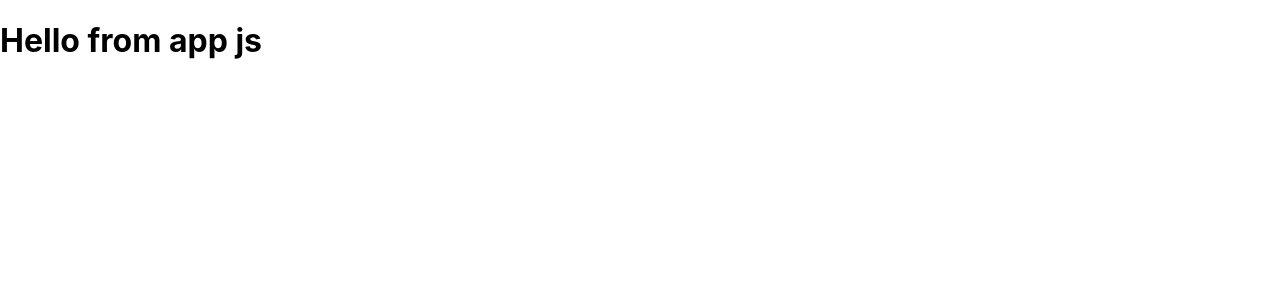
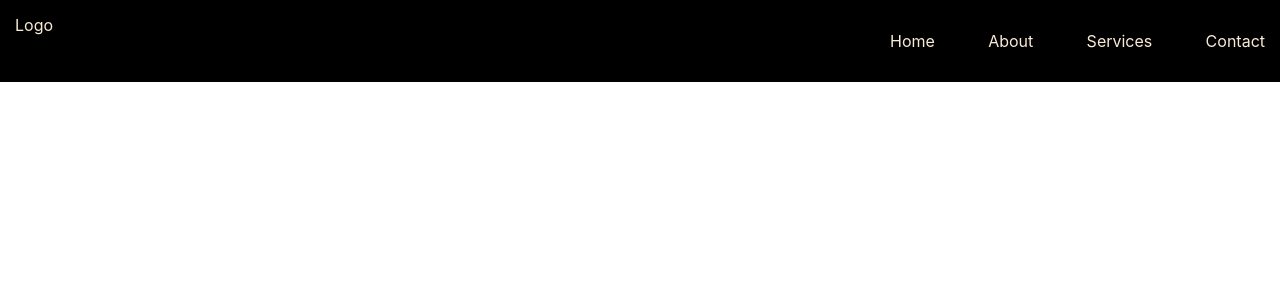
Before and after one commit to Jotule-Ben/First-React, a React (Create React App) app: page / in a window 1280 px wide. Shown: the top 300 px of the page. Built offline with nearby package versions, Linux system fonts and the light colour scheme.

Commit message:
Create 4 components and style.css

```diff
--- a/package.json
+++ b/package.json
@@ -6,8 +6,10 @@
     "@testing-library/jest-dom": "^5.17.0",
     "@testing-library/react": "^13.4.0",
     "@testing-library/user-event": "^13.5.0",
+    "axios": "^1.7.2",
     "react": "^18.3.1",
     "react-dom": "^18.3.1",
+    "react-router-dom": "^6.23.1",
     "react-scripts": "5.0.1",
     "web-vitals": "^2.1.4"
   },
--- a/src/App.js
+++ b/src/App.js
@@ -3,10 +3,12 @@
 // import Hero from "./components/Hero";
 // import Gallery from "./components/Gallery";
 
+import Navbar from "./components_2/Navbar";
+
 function App() {
   return (
     <div className="app">
-      <h1>Hello from app js</h1>
+      <Navbar />
     </div>
   );
 }
--- a/src/components_2/Navbar.jsx
+++ b/src/components_2/Navbar.jsx
@@ -0,0 +1,28 @@
+import React from "react";
+import "./css/style.css";
+
+const Navbar = () => {
+  return (
+    <nav className="navbar">
+      <div className="nav-logo">
+        <a href="#">Logo</a>
+      </div>
+      <ul className="navbar-links">
+        <li>
+          <a href="/">Home</a>
+        </li>
+        <li>
+          <a href="/">About</a>
+        </li>
+        <li>
+          <a href="/">Services</a>
+        </li>
+        <li>
+          <a href="/">Contact</a>
+        </li>
+      </ul>
+    </nav>
+  );
+};
+
+export default Navbar;
--- /dev/null
+++ b/src/components_2/css/style.css
@@ -0,0 +1,25 @@
+.navbar {
+  background-color: black;
+  display: flex;
+  justify-content: space-between;
+  padding: 15px;
+}
+
+.navbar-links {
+  display: flex;
+  justify-content: space-between;
+  width: 30%;
+}
+
+li {
+  list-style-type: none;
+}
+
+a:hover {
+  color: crimson;
+}
+
+a {
+  color: antiquewhite;
+  text-decoration: none;
+}
```
Also changed, not shown: src/components_2/About.jsx (added), src/components_2/Contact.jsx (added), src/components_2/Home.jsx (added), src/components_2/Services.jsx (added), 1 other file (tests, documents, lock files or other folders).
